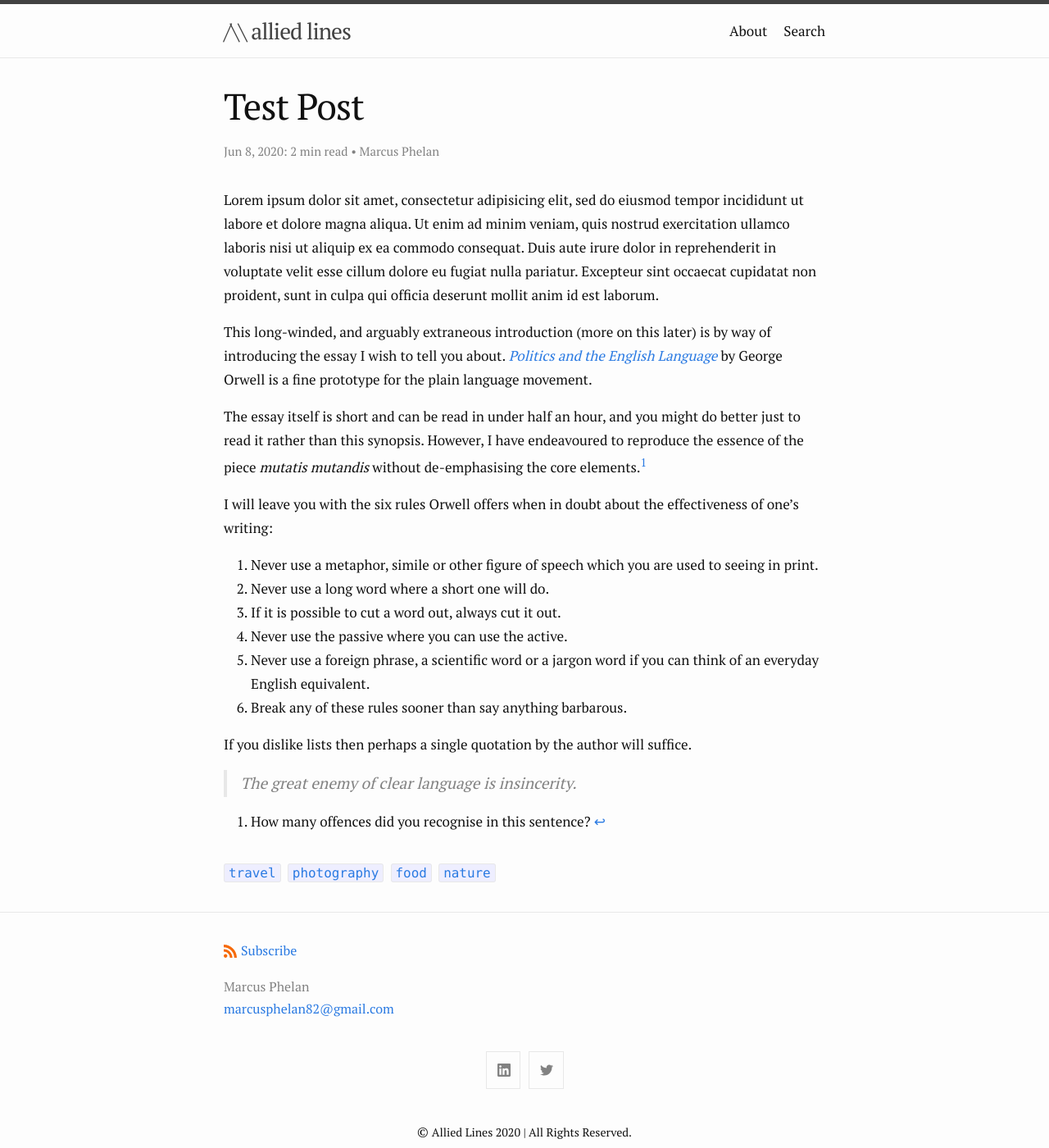
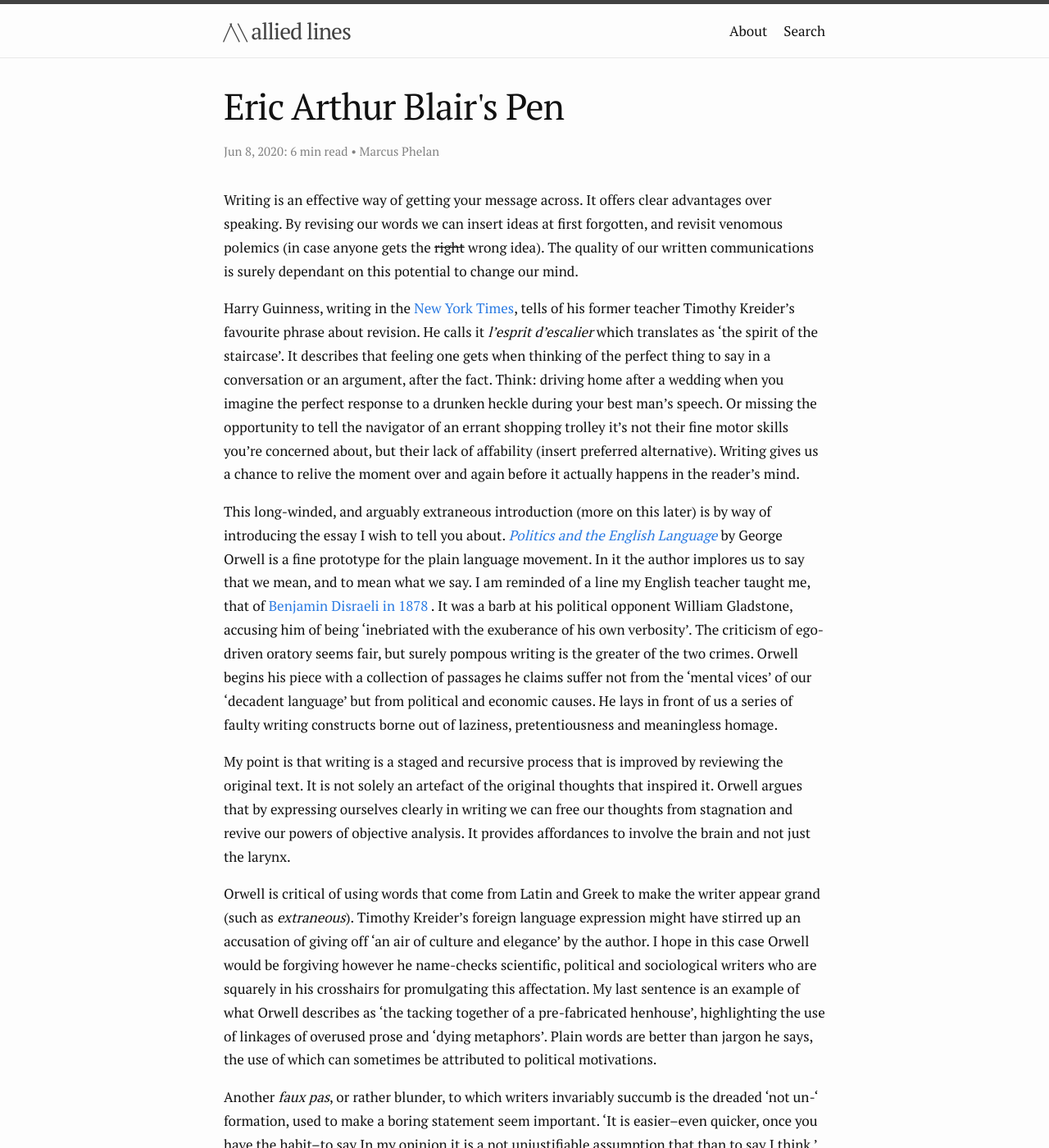
Before and after one commit to marcusphelan/marcusphelan.github.io, a Jekyll site: the page built from _posts/2020-06-08-test-post.md, in a window 1280 px wide and 1400 px high. Shown: the whole window at 82% size. Built offline with Jekyll 4.4.1, drawn with Linux system fonts in a browser that asks for light colours; a script that is not in the unit is left out; some of the changed text lies outside the part shown.

Commit message:
Update 2020-06-08-test-post.md

```diff
--- a/_posts/2020-06-08-test-post.md
+++ b/_posts/2020-06-08-test-post.md
@@ -1,17 +1,27 @@
 ---
 layout: post
-title: "Test Post"
+title: "Eric Arthur Blair's Pen"
 categories: misc
 author:
 - Marcus Phelan
-meta: ""
-tags: travel photography food nature
+meta: "politics"
+tags: writing politics books
 last_modified_at:
 ---
 
-Lorem ipsum dolor sit amet, consectetur adipisicing elit, sed do eiusmod tempor incididunt ut labore et dolore magna aliqua. Ut enim ad minim veniam, quis nostrud exercitation ullamco laboris nisi ut aliquip ex ea commodo consequat. Duis aute irure dolor in reprehenderit in voluptate velit esse cillum dolore eu fugiat nulla pariatur. Excepteur sint occaecat cupidatat non proident, sunt in culpa qui officia deserunt mollit anim id est laborum.
+Writing is an effective way of getting your message across. It offers clear advantages over speaking. By revising our words we can insert ideas at first forgotten, and revisit venomous polemics (in case anyone gets the ~~right~~ wrong idea). The quality of our written communications is surely dependant on this potential to change our mind.
 
-This long-winded, and arguably extraneous introduction (more on this later) is by way of introducing the essay I wish to tell you about. [_Politics and the English Language_](http://gutenberg.net.au/ebooks02/0200151.txt "Project Gutenberg") by George Orwell is a fine prototype for the plain language movement.
+Harry Guinness, writing in the [New York Times](https://www.nytimes.com/2020/04/07/smarter-living/how-to-edit-your-own-writing.html "How to Edit Your Own Writing"), tells of his former teacher Timothy Kreider’s favourite phrase about revision. He calls it _l’esprit d’escalier_ which translates as ‘the spirit of the staircase’. It describes that feeling one gets when thinking of the perfect thing to say in a conversation or an argument, after the fact. Think: driving home after a wedding when you imagine the perfect response to a drunken heckle during your best man’s speech. Or missing the opportunity to tell the navigator of an errant shopping trolley it’s not their fine motor skills you’re concerned about, but their lack of affability (insert preferred alternative). Writing gives us a chance to relive the moment over and again before it actually happens in the reader’s mind.
+
+This long-winded, and arguably extraneous introduction (more on this later) is by way of introducing the essay I wish to tell you about. [_Politics and the English Language_](http://gutenberg.net.au/ebooks02/0200151.txt "Project Gutenberg") by George Orwell is a fine prototype for the plain language movement. In it the author implores us to say that we mean, and to mean what we say. I am reminded of a line my English teacher taught me, that of [Benjamin Disraeli in 1878](https://www.oxfordreference.com/view/10.1093/acref/9780191843730.001.0001/q-oro-ed5-00003685 "Oxford Reference") . It was a barb at his political opponent William Gladstone, accusing him of being 'inebriated with the exuberance of his own verbosity'. The criticism of ego-driven oratory seems fair, but surely pompous writing is the greater of the two crimes. Orwell begins his piece with a collection of passages he claims suffer not from the 'mental vices' of our 'decadent language' but from political and economic causes. He lays in front of us a series of faulty writing constructs borne out of laziness, pretentiousness and meaningless homage.
+
+My point is that writing is a staged and recursive process that is improved by reviewing the original text. It is not solely an artefact of the original thoughts that inspired it. Orwell argues that by expressing ourselves clearly in writing we can free our thoughts from stagnation and revive our powers of objective analysis. It provides affordances to involve the brain and not just the larynx.
+
+Orwell is critical of using words that come from Latin and Greek to make the writer appear grand (such as *extraneous*). Timothy Kreider’s foreign language expression might have stirred up an accusation of giving off ‘an air of culture and elegance’ by the author. I hope in this case Orwell would be forgiving however  he name-checks scientific, political and sociological writers who are squarely in his crosshairs for promulgating this affectation. My last sentence is an example of what Orwell describes as ‘the tacking together of a pre-fabricated henhouse’, highlighting the use of linkages of overused prose and ‘dying metaphors’. Plain words are better than jargon he says, the use of which can sometimes be attributed to political motivations.
+
+Another _faux pas_, or rather blunder, to which writers invariably succumb is the dreaded 'not un-' formation, used to make a boring statement seem important. 'It is easier--even quicker, once you have the habit--to say In my opinion it is a not unjustifiable assumption that than to say I think.' I’m not sure why, but I’m reminded of the line from Douglas Adams' *Hitchhikers Guide to the Galaxy* when Arthur Dent receives a hot drink from a Nutri-matic vending machine, that tastes ‘almost but not quite entirely unlike tea’. I like to imagine Adams was on the same wavelength as Orwell here, in a roundabout way. The reader is offered a cure of this affliction by way of memorising the following phrase: 'A not unblack dog was chasing a not unsmall rabbit across a not ungreen field'.
+
+Instead of cobbling together the same tired phrases Orwell invites writers to think about what they want to say and then to clarify and shorten the prose to make it clear and precise as possible. Political writing is admonished as being either bland and orthodox or an emotionally driven diatribe, and largely used in defence of the atrocities of war. The examples that Orwell provides such as 'pacification' and 'rectification of frontiers' seem tame by today's standards.
 
 The essay itself is short and can be read in under half an hour, and you might do better just to read it rather than this synopsis. However, I have endeavoured to reproduce the essence of the piece _mutatis mutandis_ without de-emphasising the core elements.[^1]
 
```
